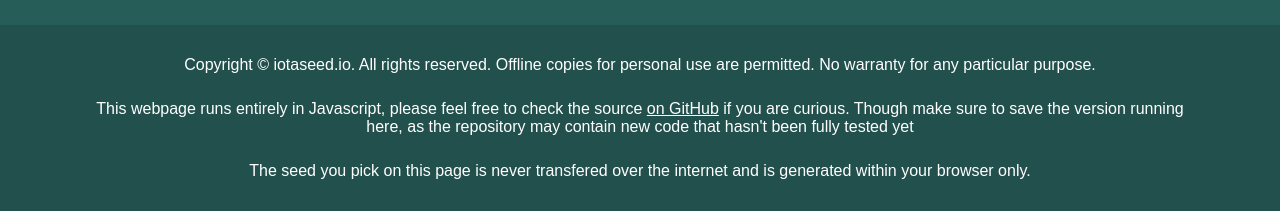
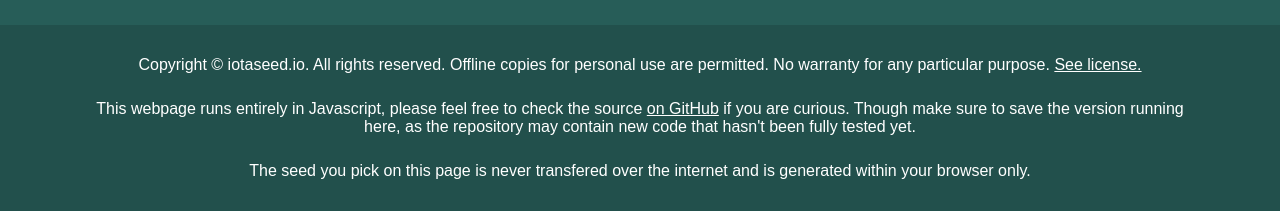
Before and after one commit to eggdroid/eggseed3, a plain HTML site: page index.html in a window 1280 px wide. Shown: the part 2300-2511 px from the top of the page. Drawn offline with Linux system fonts and the light colour scheme.

Commit message:
More thorough entropy check, extended license.

```diff
--- a/index.html
+++ b/index.html
@@ -70,13 +70,14 @@
     <div id="footerfooter">
       <p class="box">Copyright &copy; iotaseed.io. All rights
       reserved. Offline copies for personal use are permitted. No
-      warranty for any particular purpose.</p>
+      warranty for any particular purpose. <a href="LICENSE.txt">See
+      license.</a></p>
 
       <p class="box">This webpage runs entirely in Javascript, please feel free to
       check the source <a href="https://github.com/norbertvdberg/iotaseed">on GitHub</a>
       if you are curious. Though make sure to save the version running
       here, as the repository may contain new code that hasn't been fully
-      tested yet</p>
+      tested yet.</p>
 
       <p class="box">The seed you pick on this page is never
       transfered over the internet and is generated within your
--- a/jscript/iotaseed.js
+++ b/jscript/iotaseed.js
@@ -146,7 +146,7 @@ function getAllResults(max) {
   arrayIE.set(partsArray.slice(1, max + 1));
   arrayIE.set(partsArray.slice(1025, max + 1025), max);
   array = Array.prototype.slice.call(arrayIE);
-  if (array.length < max) {
+  if (array.length < max * 2 || array[0] == 0 || (array[0] == array[max] && array[0] == array[max * 2])) {
     alert('Error! Check entropy');
   }
   return array;
```
Also changed, not shown: LICENSE.txt (added), README.md.
